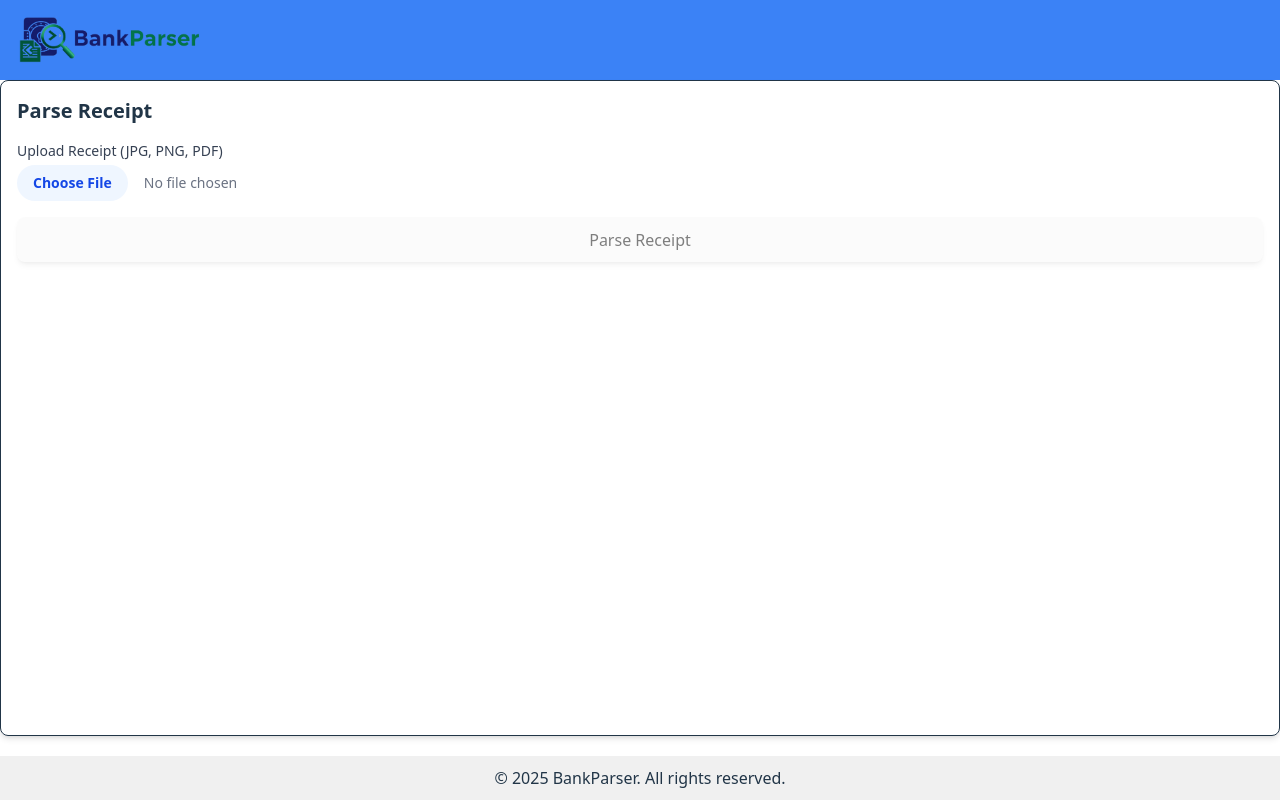
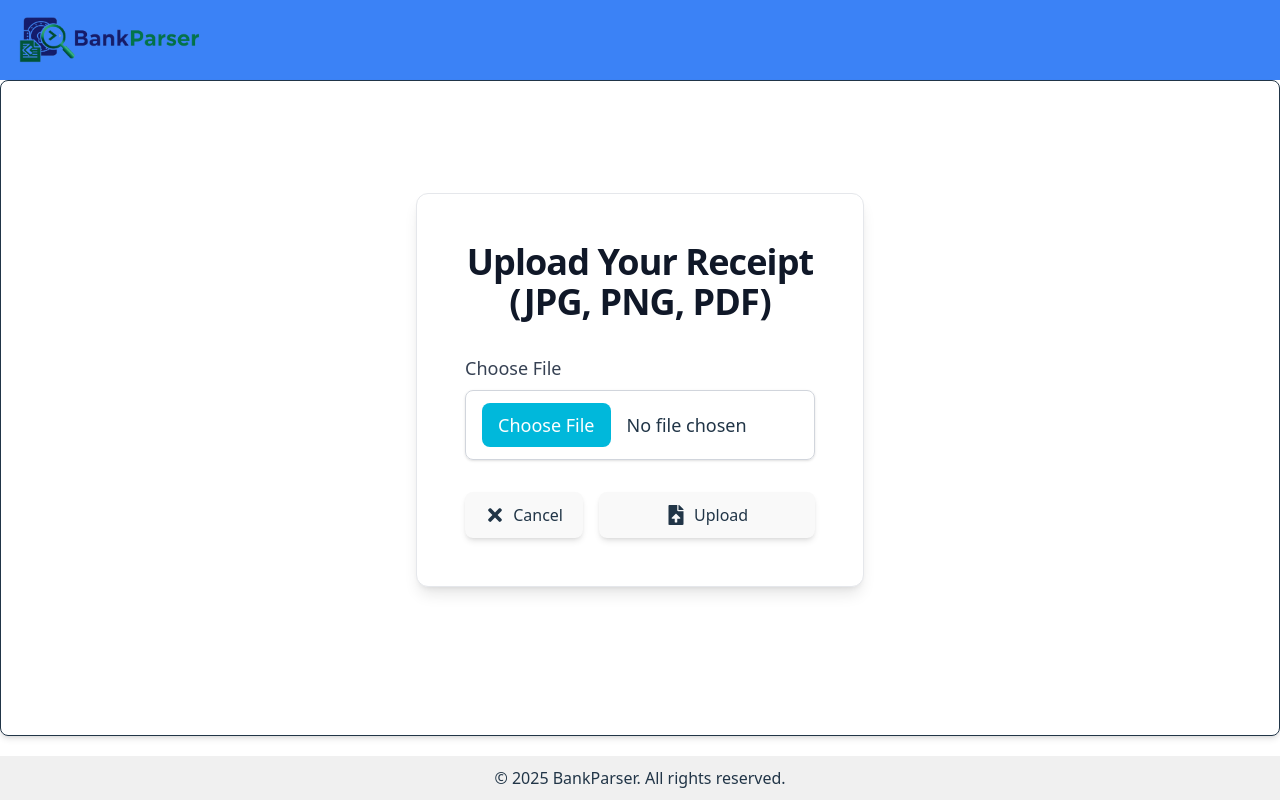
Before and after one commit to vasuki20/my-python-projects, a React (Vite) app in the folder frontend/my-app/: page /parse-receipt in a window 1280 px wide. Built offline with nearby package versions, Linux system fonts and the light colour scheme; sample sign-in values are in the browser's storage.

Commit message:
Use same file upload design for both bank files and receipts

```diff
--- a/frontend/my-app/src/components/ReceiptParser.tsx
+++ b/frontend/my-app/src/components/ReceiptParser.tsx
@@ -1,6 +1,7 @@
 import React, { useState } from 'react';
 import { apiRequest } from '../utils/apiUtil'; // Corrected import for named export
-
+import { useNavigate } from 'react-router-dom';
+import { FaFileUpload, FaTimes } from 'react-icons/fa';
 interface ExtractedReceiptData {
     receipt_id: string | null;
     date: string | null;
@@ -13,6 +14,7 @@ const ReceiptParser: React.FC = () => {
     const [extractedData, setExtractedData] = useState<ExtractedReceiptData | null>(null);
     const [isLoading, setIsLoading] = useState<boolean>(false);
     const [error, setError] = useState<string | null>(null);
+    const navigate = useNavigate();
 
     const handleFileChange = (event: React.ChangeEvent<HTMLInputElement>) => {
         if (event.target.files && event.target.files.length > 0) {
@@ -53,32 +55,41 @@ const ReceiptParser: React.FC = () => {
 
     return (
         <div className="p-4 border rounded-lg shadow-md">
-            <h2 className="text-xl font-semibold mb-4">Parse Receipt</h2>
-            <div className="mb-4">
-                <label htmlFor="receiptUpload" className="block text-sm font-medium text-gray-700">
-                    Upload Receipt (JPG, PNG, PDF)
+
+            <div className="flex items-center justify-center mt-20 bg-gradient-to-br p-4">
+                <div className="bg-white p-12 rounded-xl shadow-lg w-full max-w-md border border-gray-200">
+                    <h2 className="text-4xl font-extrabold mb-8 text-center text-gray-900 tracking-tight">
+                        Upload Your Receipt (JPG, PNG, PDF)
+                    </h2>
+                    <div className="space-y-6">
+                        <div>
+                            <label htmlFor="file-upload" className="block text-lg font-medium text-gray-700 mb-2">
+                                Choose File
                             </label>
                             <input
+                                id="file-upload"
                                 type="file"
-                    id="receiptUpload"
-                    accept=".jpg,.jpeg,.png,.pdf"
                                 onChange={handleFileChange}
-                    className="mt-1 block w-full text-sm text-gray-500
-                               file:mr-4 file:py-2 file:px-4
-                               file:rounded-full file:border-0
-                               file:text-sm file:font-semibold
-                               file:bg-blue-50 file:text-blue-700
-                               hover:file:bg-blue-100"
+                                className="w-full px-4 py-3 border border-gray-300 rounded-lg shadow-sm focus:ring-cyan-500 focus:border-cyan-500 transition duration-150 ease-in-out text-lg placeholder-gray-400 file:mr-4 file:py-2 file:px-4 file:rounded-lg file:border-0 file:bg-cyan-500 file:text-white file:cursor-pointer hover:file:bg-cyan-600"
                             />
                         </div>
+                        <div className="flex justify-center mt-8 space-x-4"> {/* Added space-x-4 for spacing */}
+                            <button onClick={() => navigate('/files')} className="px-8 py-3 flex items-center bg-primary hover:bg-blue-700 rounded-lg shadow-md text-lg font-semibold focus:outline-none focus:ring-2 focus:ring-offset-2 focus:ring-gray-500 transition duration-150 ease-in-out">
+                                <span style={{ marginRight: '8px' }}><FaTimes size={20} /></span> Cancel
+                            </button>
                             <button
                                 onClick={handleUpload}
                                 disabled={!selectedFile || isLoading}
-                className="w-full px-4 py-2 bg-blue-600 text-black font-semibold rounded-lg shadow-md hover:bg-blue-700 focus:outline-none focus:ring-2 focus:ring-blue-500 focus:ring-opacity-75 disabled:opacity-50 disabled:cursor-not-allowed"
+                                className="w-full flex justify-center items-center py-4 px-6 border border-transparent rounded-lg shadow-md text-xl font-bold bg-primary hover:bg-blue-700 focus:outline-none focus:ring-2 focus:ring-offset-2 focus:ring-cyan-500 transition duration-150 ease-in-out"
                             >
-                {isLoading ? 'Processing...' : 'Parse Receipt'}
+                                <span style={{ marginRight: '8px' }}><FaFileUpload size={20} /></span> Upload
                             </button>
 
+                        </div>
+
+                    </div>
+                </div>
+            </div>
             {error && (
                 <div className="mt-4 p-3 bg-red-100 border border-red-400 text-red-700 rounded-md">
                     {error}
@@ -93,6 +104,7 @@ const ReceiptParser: React.FC = () => {
                     <p><strong>Amount:</strong> {extractedData.amount !== null ? `${extractedData.currency || ''} ${extractedData.amount}` : 'N/A'}</p>
                 </div>
             )}
+
         </div>
     );
 };
--- a/frontend/my-app/src/components/UploadFile.tsx
+++ b/frontend/my-app/src/components/UploadFile.tsx
@@ -45,7 +45,7 @@ export const UploadFile = () => {
     };
 
     return (
-        <div className="flex items-center justify-center min-h-screen bg-gradient-to-br p-4">
+        <div className="flex items-center justify-center mt-20 bg-gradient-to-br p-4">
             <div className="bg-white p-12 rounded-xl shadow-lg w-full max-w-md border border-gray-200">
                 <h2 className="text-4xl font-extrabold mb-8 text-center text-gray-900 tracking-tight">
                     Upload Your File
```
Lines whose indentation alone changed are shown as unchanged.
